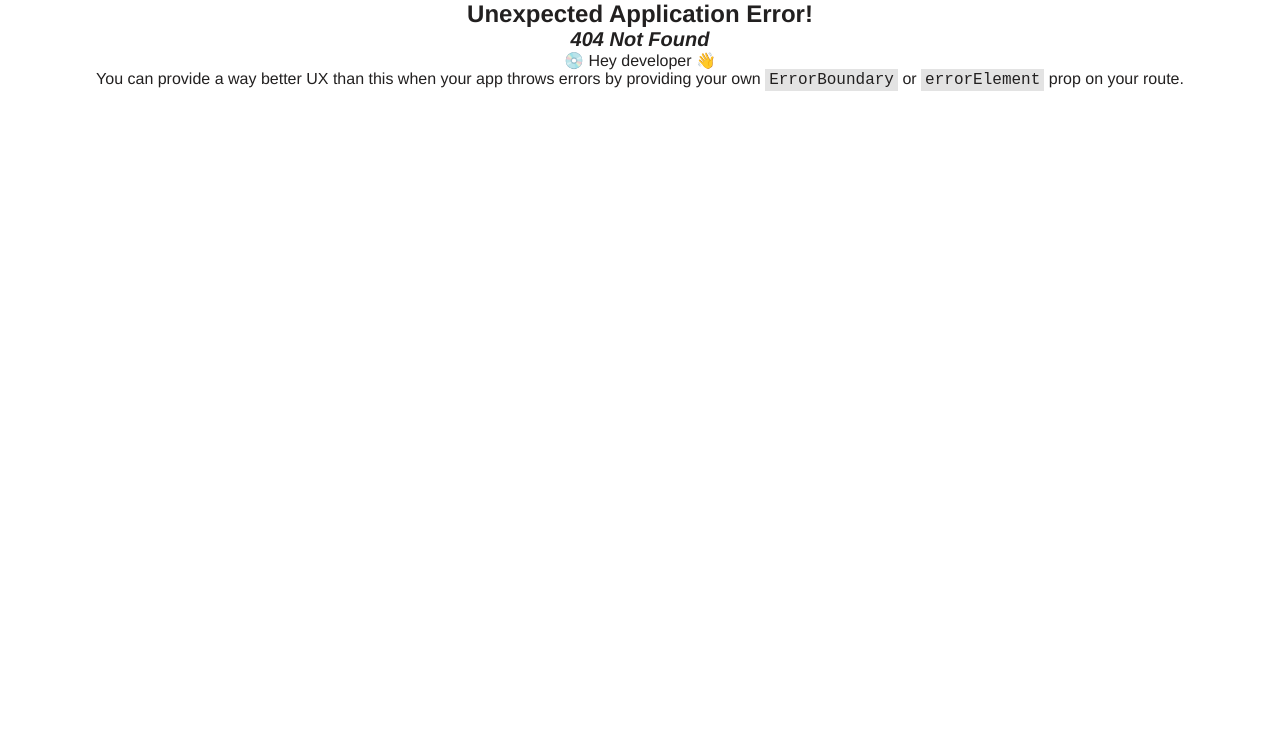
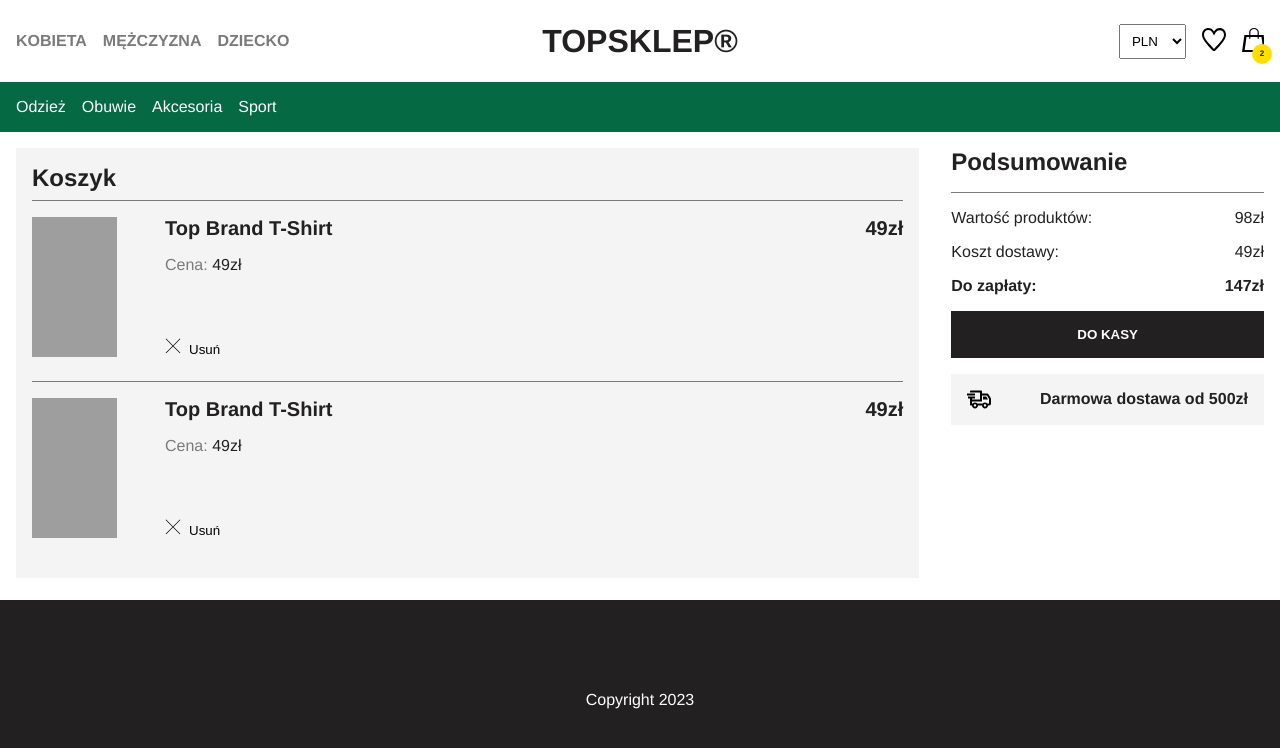
Before and after one commit to Ajgorek04/TOPSKLEP_project-react.js, a React (Vite) app in the folder front-end/: page /koszyk in a window 1280 px wide. Before the commit this address had no page. Shown: the top 748 px of the page. Built offline with nearby package versions, Linux system fonts and the light colour scheme.

Commit message:
Adding react routing

```diff
--- a/front-end/src/components/Layout/Layout.jsx
+++ b/front-end/src/components/Layout/Layout.jsx
@@ -1,3 +1,4 @@
+import { Outlet } from "react-router-dom";
 import { CategoryMenu } from "../CategoryMenu/CategoryMenu";
 import { CurrencySelector } from "../CurrencySelector/CurrencySelector";
 import { Footer } from "../Footer/Footer";
@@ -7,7 +8,7 @@ import { MainContent } from "../MainContent/MainContent";
 import { MainMenu } from "../MainMenu/MainMenu";
 import { TopBar } from "../TopBar/TopBar";
 
-export function Layout({ children }) {
+export function Layout() {
     return (
         <>
             <MainContent>
@@ -20,7 +21,7 @@ export function Layout({ children }) {
                     </div>
                 </TopBar>
                 <CategoryMenu />
-                {children}
+                <Outlet />
             </MainContent>
             <Footer />
         </>
--- a/front-end/src/views/Cart/Cart.jsx
+++ b/front-end/src/views/Cart/Cart.jsx
@@ -1,7 +1,6 @@
 import { CartProductsList } from "../../components/CartProductsList/CartProductsList";
 import { CartSummary } from "../../components/CartSummary/CartSummary";
 import { FlexContainer } from "../../components/FlexContainer/FlexContainer";
-import { Layout } from "../../components/Layout/Layout";
 export function Cart() {
     const cartProducts = [
         {
@@ -44,11 +43,9 @@ export function Cart() {
         },
     ];
     return (
-        <Layout>
-            <FlexContainer>
-                <CartProductsList products={cartProducts} />
-                <CartSummary products={cartProducts} />
-            </FlexContainer>
-        </Layout>
+        <FlexContainer>
+            <CartProductsList products={cartProducts} />
+            <CartSummary products={cartProducts} />
+        </FlexContainer>
     );
 }
--- a/front-end/src/views/Favourites/Favourites.jsx
+++ b/front-end/src/views/Favourites/Favourites.jsx
@@ -1,5 +1,4 @@
 import { FavouritesList } from "../../components/FavouritesList/FavouritesList";
-import { Layout } from "../../components/Layout/Layout";
 export function Favourites() {
     const favouriteProducts = [
         {
@@ -41,9 +40,5 @@ export function Favourites() {
                 "Nemo et nam quasi in suscipit earum odit laborum repellat quo dolore rem, sequi eaque sapiente quibu",
         },
     ];
-    return (
-        <Layout>
-            <FavouritesList products={favouriteProducts} />
-        </Layout>
-    );
+    return <FavouritesList products={favouriteProducts} />;
 }
```
Also changed, not shown: front-end/src/main.jsx (+15 -3 lines).
